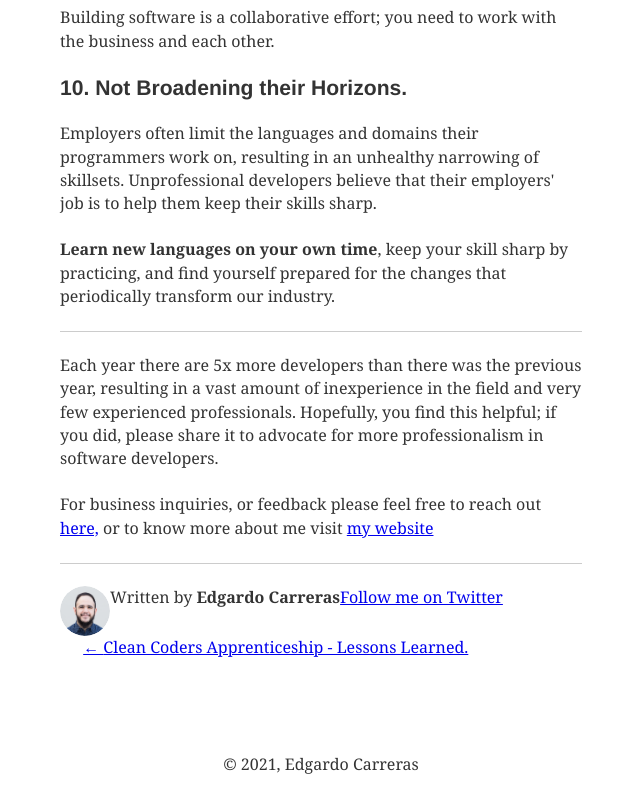
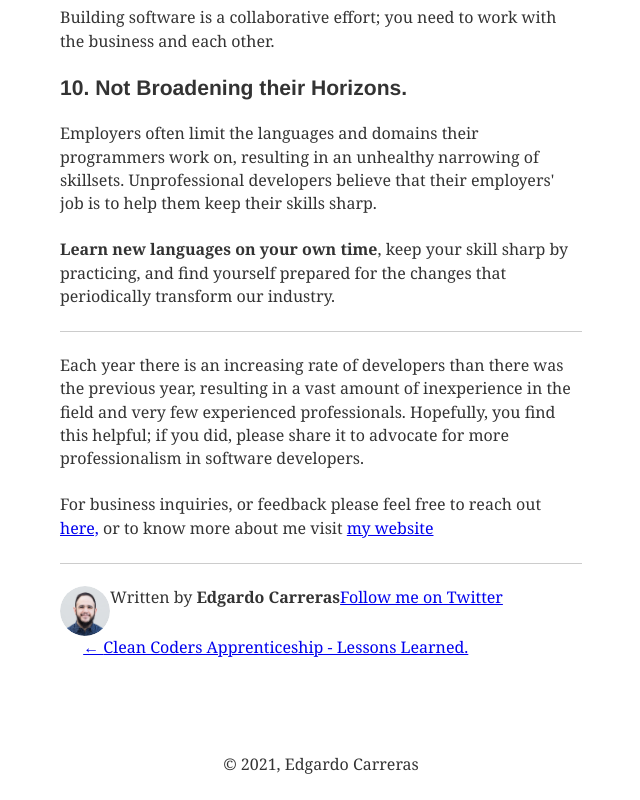
Before and after one commit to donedgardo/blog, a Gatsby site: page /blog/top-10-attitudes-and-actions-unprofesional-developers-make/ in a window 1280 px wide. Shown: the part 3670-4470 px from the top of the page, without its empty margins (319-959 px from the left). Built offline with nearby package versions, Linux system fonts and the light colour scheme; Gatsby itself is replaced by a stand-in of ours; some packages are replaced by stand-ins of ours; what typography-theme-fairy-gates would draw is missing.

Commit message:
update statistics

```diff
--- a/content/blog/top-10-attitudes-and-actions-unprofesional-developers-make.md
+++ b/content/blog/top-10-attitudes-and-actions-unprofesional-developers-make.md
@@ -120,6 +120,6 @@ that periodically transform our industry.
 
 _______
 
-Each year there are 5x more developers than there was the previous year, resulting in a vast amount of inexperience in the field and very few experienced professionals. Hopefully, you find this helpful; if you did, please share it to advocate for more professionalism in software developers.
+Each year there is an increasing rate of developers than there was the previous year, resulting in a vast amount of inexperience in the field and very few experienced professionals. Hopefully, you find this helpful; if you did, please share it to advocate for more professionalism in software developers.
 
 For business inquiries, or feedback please feel free to reach out [here,](https://me836593.typeform.com/to/rc98w6WM) or to know more about me visit [my website](https://www.edgardocarreras.com)
```
